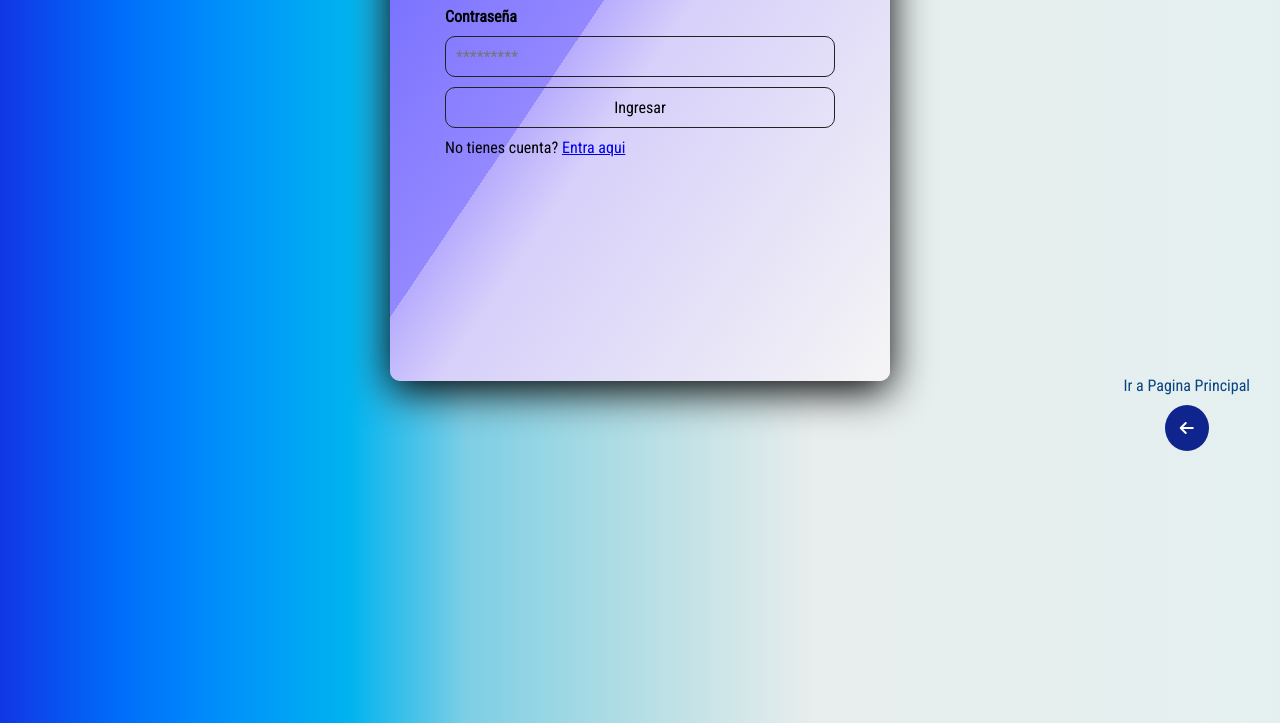
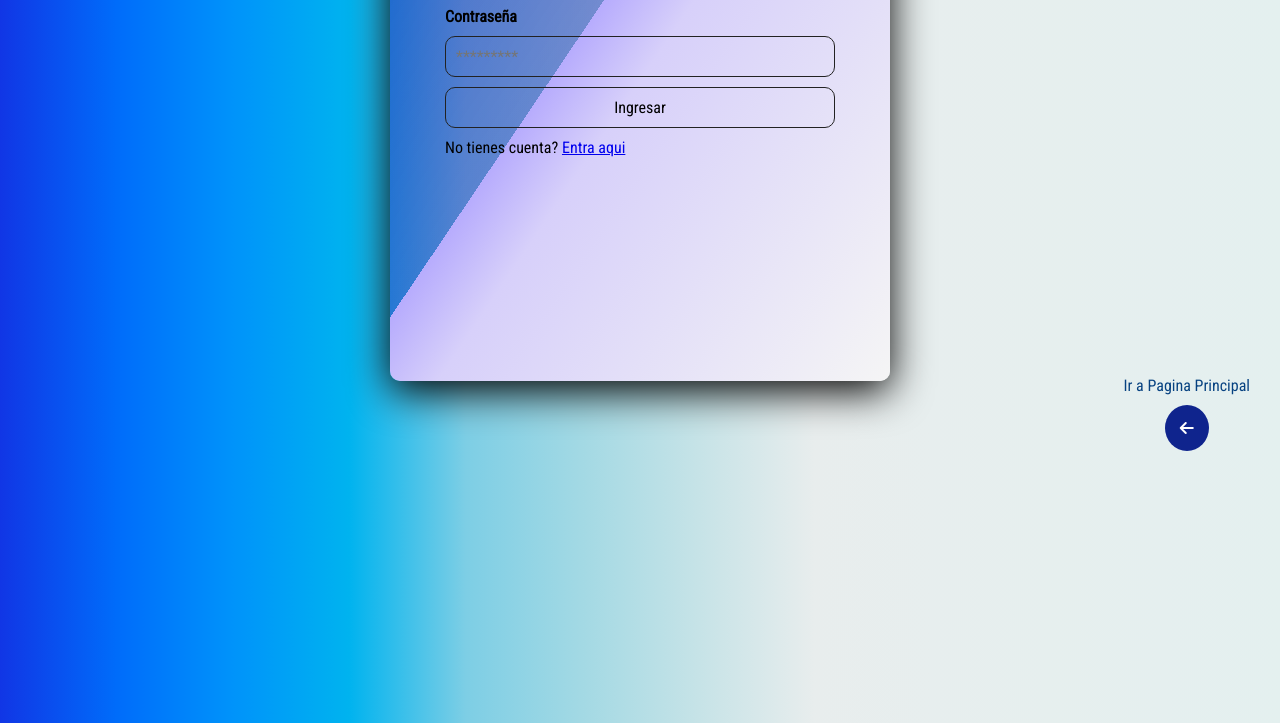
Before and after one commit to Esclender/certnews, a plain HTML site: page login/login.html in a window 1280 px wide. Shown: the part 319-1042 px from the top of the page. Drawn offline with Linux system fonts and the light colour scheme.

Commit message:
Color login v02

```diff
--- a/login/log-in.css
+++ b/login/log-in.css
@@ -71,7 +71,7 @@ body > .animation3{
 
     padding: 55px;
     border-radius: 10px;
-    background: linear-gradient(304deg, #f5f5f5, #d7d0fa 50%, #b7acfd 60%, #9488ff 60%, #6a65ff);
+    background: linear-gradient(304deg, #f5f5f5, #d7d0fa 50%, #b7acfd 60%, #1c0cae62 60%, #130ead82);
 
     z-index: 999;
     box-shadow: 0 10px 40px #000;
```
